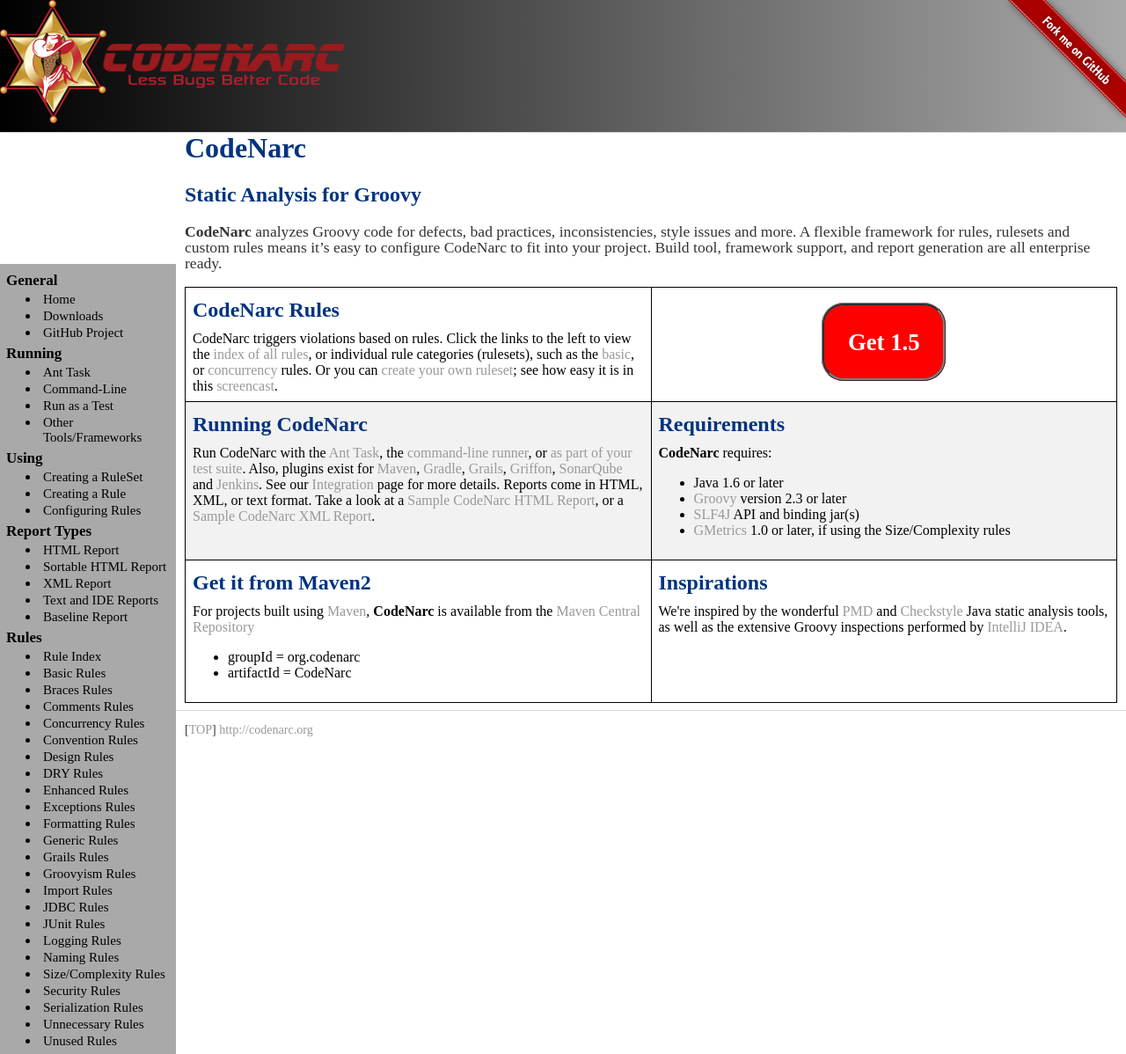
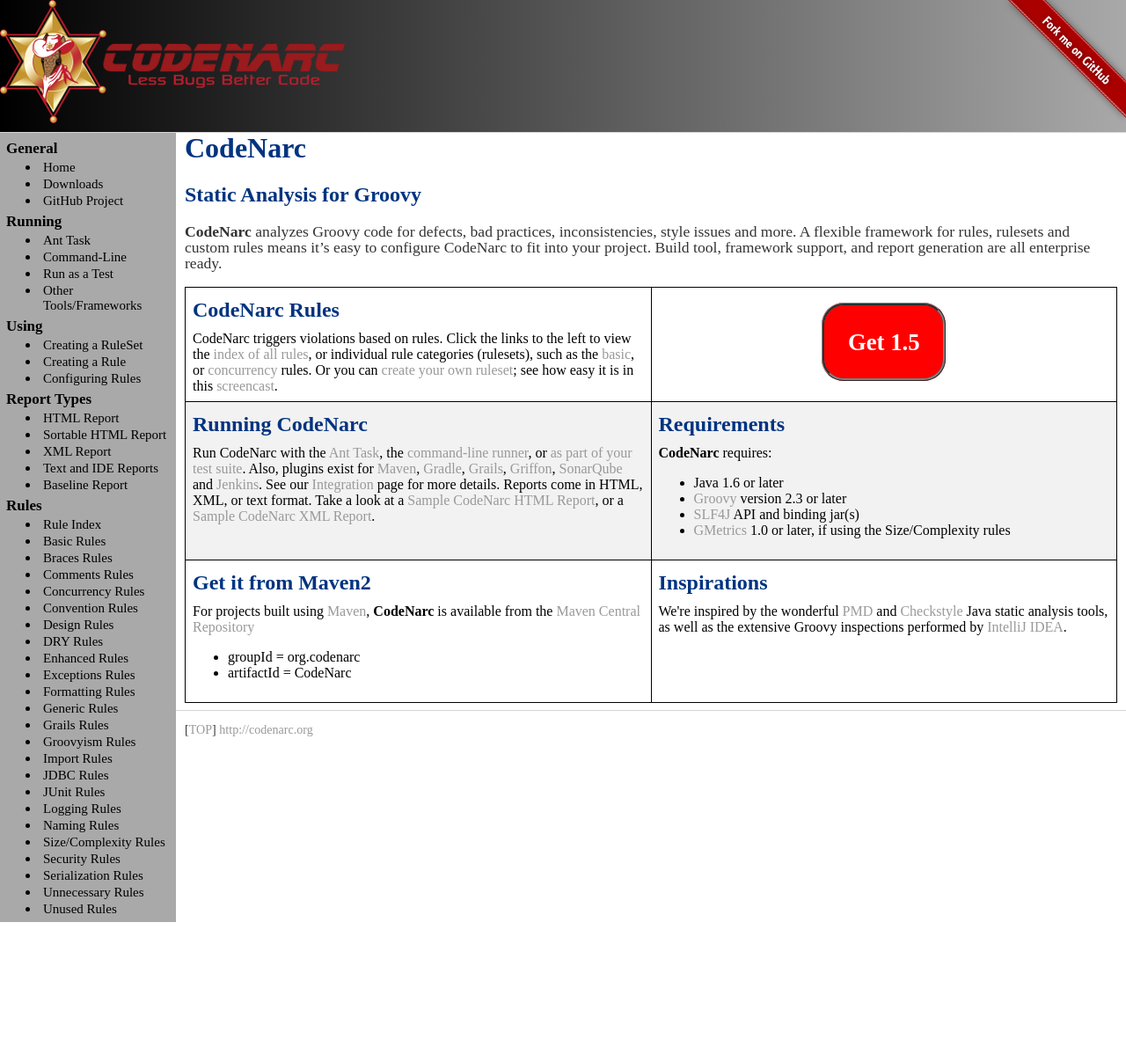
Before and after one commit to CodeNarc/CodeNarc, a Jekyll site: the page built from index.md, in a window 1280 px wide and 1198 px high. Shown: the whole window at 88% size. Built offline with Jekyll 4.4.1, drawn with Linux system fonts in a browser that asks for light colours.

```diff
--- a/css/main.css
+++ b/css/main.css
@@ -40,7 +40,7 @@ body {
   width: 190px; /* 200 - padding */
   /*z-index: 1;*/ /* Stay on top */
   /*top: 150px;*/ /* Stay under the banner */
-  margin-top: 150px; /* Stay under the banner */
+  /*margin-top: 150px;*/ /* Stay under the banner */
   margin-left: 0px;
   left: 0px;
 
```
